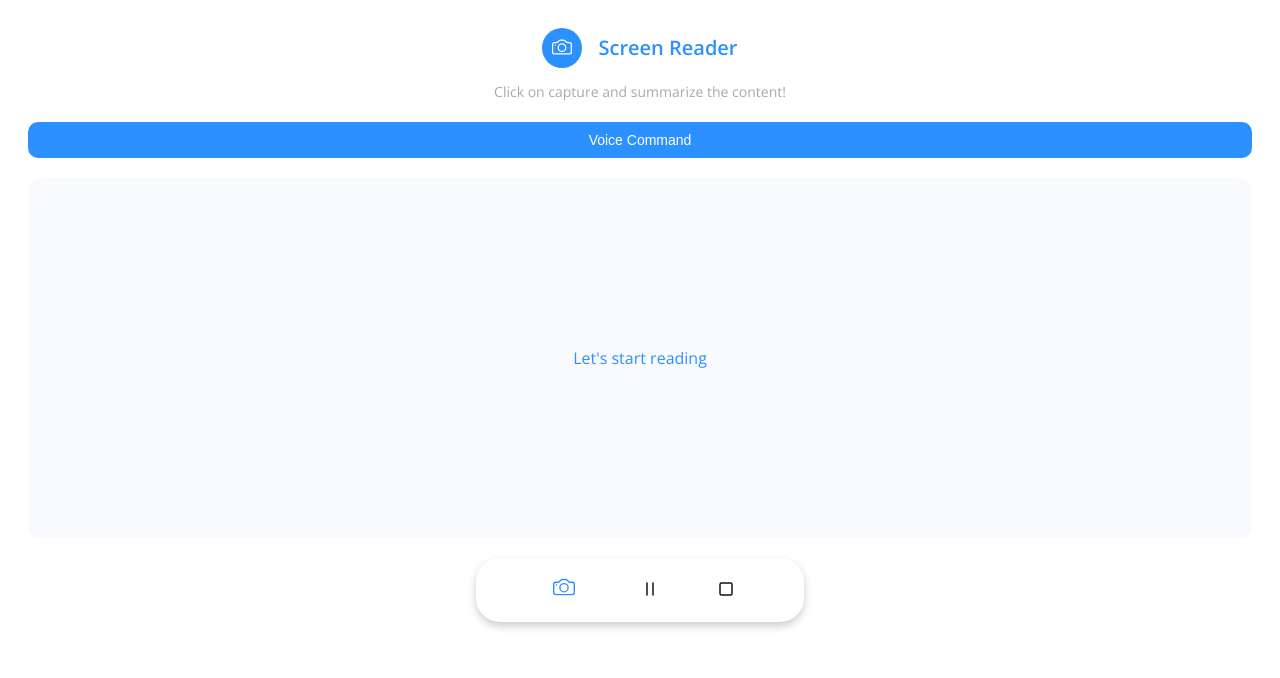
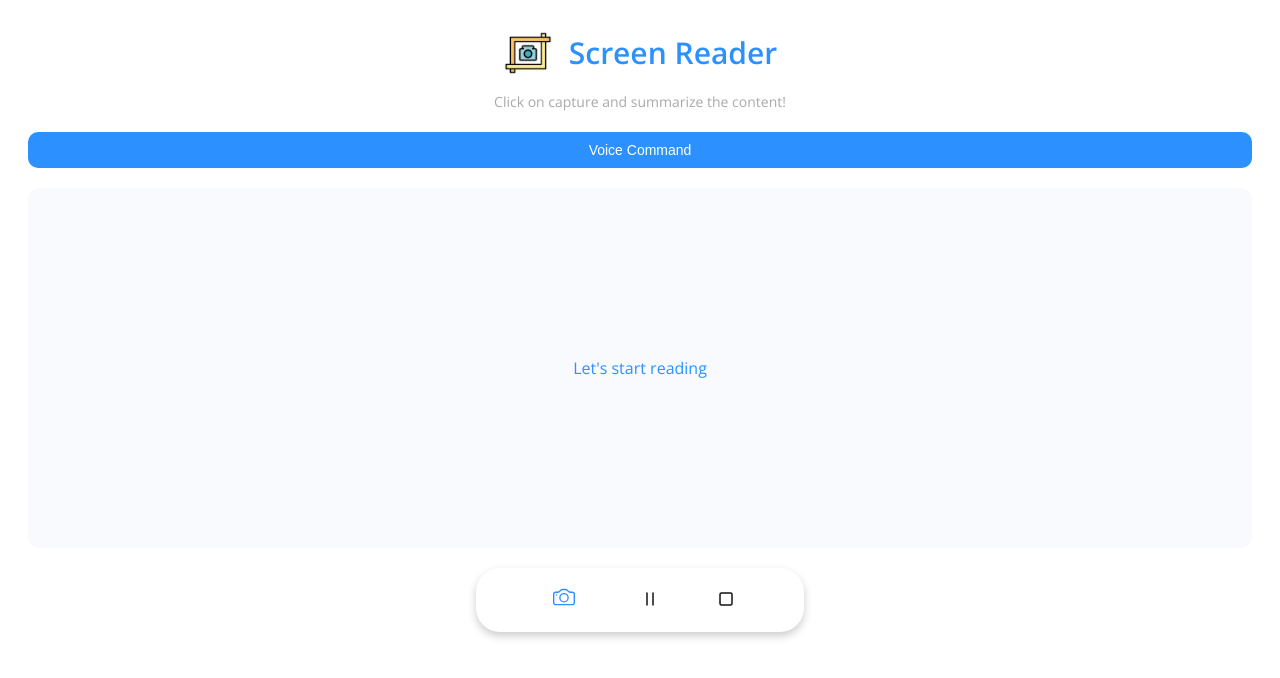
Before and after one commit to ezhou84/ListenUp, a browser extension: page client/index.html in a window 1280 px wide. Drawn offline with nearby package versions, Linux system fonts and the light colour scheme.

Commit message:
modify logo and README

```diff
--- a/client/index.html
+++ b/client/index.html
@@ -12,15 +12,8 @@
 <body>
     <div class="container">
         <div class="header">
-            <button id="logo">
-                <svg xmlns="http://www.w3.org/2000/svg" width="20" height="20" fill="#ffffff" class="bi bi-camera"
-                    viewBox="0 0 16 16">
-                    <path
-                        d="M15 12a1 1 0 0 1-1 1H2a1 1 0 0 1-1-1V6a1 1 0 0 1 1-1h1.172a3 3 0 0 0 2.12-.879l.83-.828A1 1 0 0 1 6.827 3h2.344a1 1 0 0 1 .707.293l.828.828A3 3 0 0 0 12.828 5H14a1 1 0 0 1 1 1zM2 4a2 2 0 0 0-2 2v6a2 2 0 0 0 2 2h12a2 2 0 0 0 2-2V6a2 2 0 0 0-2-2h-1.172a2 2 0 0 1-1.414-.586l-.828-.828A2 2 0 0 0 9.172 2H6.828a2 2 0 0 0-1.414.586l-.828.828A2 2 0 0 1 3.172 4z" />
-                    <path
-                        d="M8 11a2.5 2.5 0 1 1 0-5 2.5 2.5 0 0 1 0 5m0 1a3.5 3.5 0 1 0 0-7 3.5 3.5 0 0 0 0 7M3 6.5a.5.5 0 1 1-1 0 .5.5 0 0 1 1 0" />
-                </svg>
-            </button>
+            <img src="icons/icon.png" id="logo" alt="Icon">
+            </img>
             <h1>Screen Reader</h1>
         </div>
         <p class="description">
--- a/client/sidepanel.css
+++ b/client/sidepanel.css
@@ -10,19 +10,16 @@ body {
 
 h1 {
   font-weight: 600;
-  font-size: 20px;
+  font-size: 30px;
   line-height: 28px;
   margin: 0;
   color: #2C91FF;
 }
 
 #logo {
-  background-color: #2C91FF;
-  width: 40px;
-  height: 40px;
-  border: none;
-  border-radius: 24px;
-  cursor: pointer;
+  width: 50px;
+  height: 50px;
+  vertical-align: middle;
 }
 
 #voiceButton {
@@ -129,13 +126,19 @@ h1 {
 
 .transcription {
   display: flex;
-    justify-content: center; /* Center child elements horizontally */
-    align-items: center; /* Center child elements vertically if needed */
-    width: 100%; /* Ensure it takes full width of its parent */
+  justify-content: center;
+  /* Center child elements horizontally */
+  align-items: center;
+  /* Center child elements vertically if needed */
+  width: 100%;
+  /* Ensure it takes full width of its parent */
   height: 360px;
-    margin: 0 auto; /* Center the div horizontally */
-    padding: 1rem; /* Optional: Add padding for better appearance */
-    box-sizing: border-box; /* Include padding and border in the element's total width and height */
+  margin: 0 auto;
+  /* Center the div horizontally */
+  padding: 1rem;
+  /* Optional: Add padding for better appearance */
+  box-sizing: border-box;
+  /* Include padding and border in the element's total width and height */
   background-color: #F9FAFE;
   color: #2C91FF;
   font-size: 16px;
@@ -329,10 +332,15 @@ h1 {
 }
 
 #contentDiv {
-  width: 100%; /* Allow it to take full width of its parent */
-  max-width: 600px; /* Set a maximum width if needed */
-  margin: 0 auto; /* Center the div horizontally */
-  padding: 1rem; /* Optional: Add padding for better appearance */
-  box-sizing: border-box; /* Include padding and border in the element's total width and height */
+  width: 100%;
+  /* Allow it to take full width of its parent */
+  max-width: 600px;
+  /* Set a maximum width if needed */
+  margin: 0 auto;
+  /* Center the div horizontally */
+  padding: 1rem;
+  /* Optional: Add padding for better appearance */
+  box-sizing: border-box;
+  /* Include padding and border in the element's total width and height */
   text-align: center;
 }
```
Also changed, not shown: README.md. Lines whose indentation alone changed are shown as unchanged.
